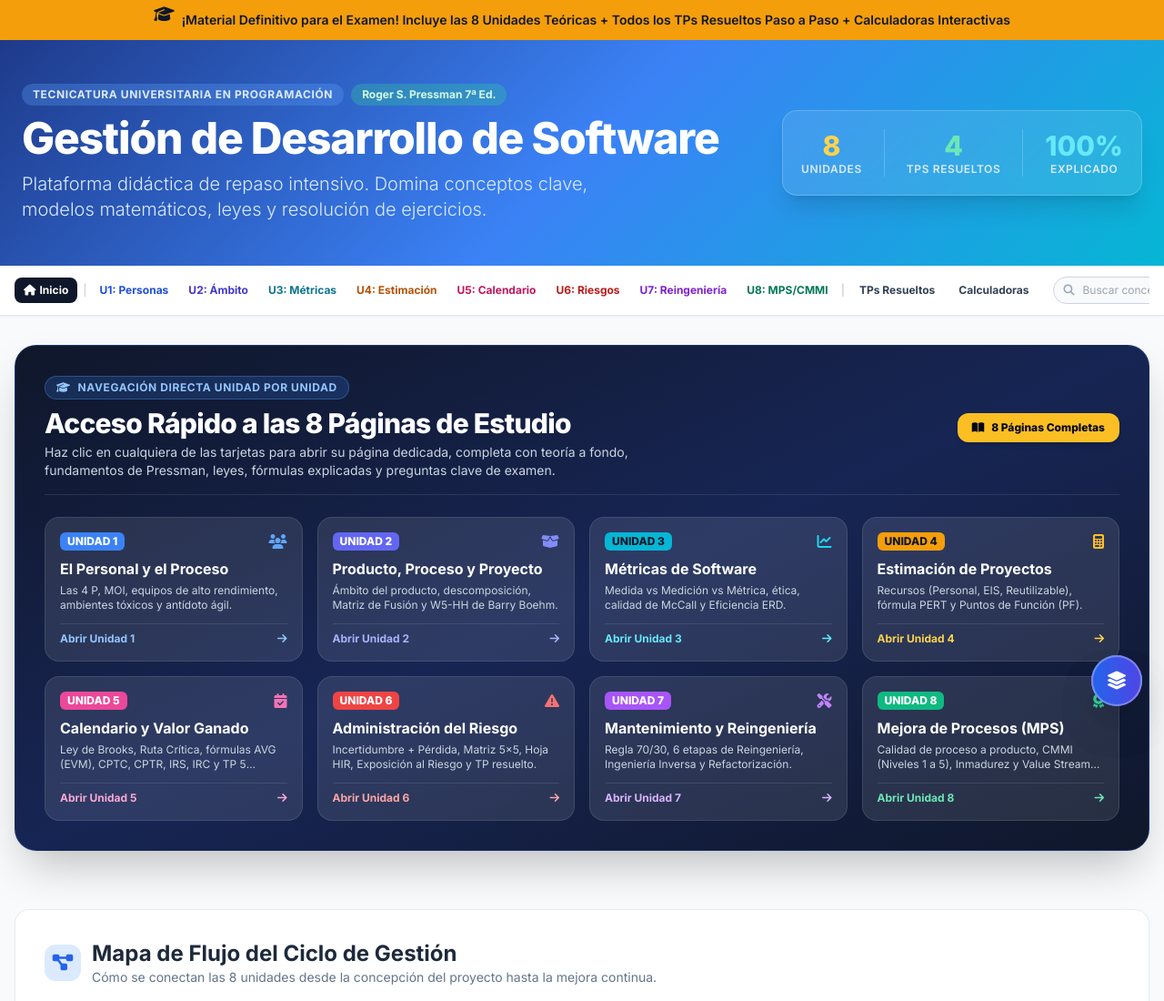
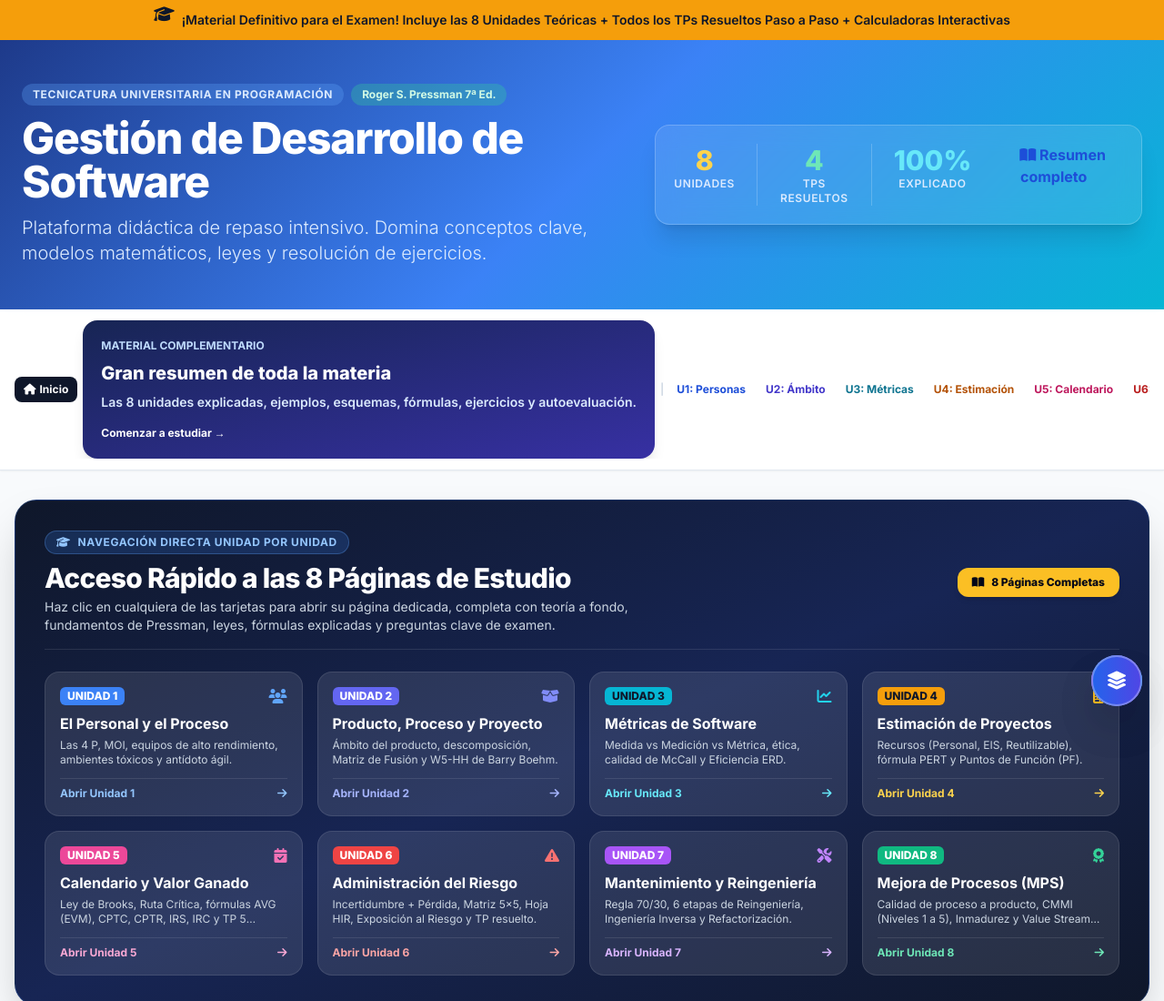
Before and after one commit to FedericoMarcenac/gestionPaginaResumen, a plain HTML site: page index.html in a window 1280 px wide. Shown: the top 1100 px of the page at 91% size. Drawn offline with nearby package versions, Linux system fonts and the light colour scheme; a script that the page names is missing.

Commit message:
Add study summary links to homepage
Co-authored-by: Copilot <223556219+Copilot@users.noreply.github.com>

```diff
--- a/index.html
+++ b/index.html
@@ -78,6 +78,13 @@
           <div class="text-3xl font-black text-cyan-300">100%</div>
           <div class="text-xs uppercase text-blue-100 font-semibold tracking-wider">Explicado</div>
         </div>
+        <div><a href="resumen-completo.html"
+               class="px-2.5 py-1.5 rounded-lg hover:bg-blue-100
+               text-blue-700 font-bold transition">
+             <i class="fa-solid fa-book-open"></i>
+               Resumen completo
+            </a>
+        </div>
       </div>
     </div>
   </header>
@@ -88,6 +95,28 @@
       <div class="flex items-center gap-1.5 text-xs font-semibold whitespace-nowrap">
         <a href="index.html" class="px-2.5 py-1.5 rounded-lg bg-slate-900 text-white font-bold transition flex items-center gap-1">
           <i class="fa-solid fa-house"></i> Inicio
+        </a>
+        <a href="resumen-completo.html"
+           class="group block p-5 bg-gradient-to-br from-blue-950
+           to-indigo-800 text-white rounded-2xl shadow-lg
+           hover:-translate-y-1 transition">
+
+          <span class="text-xs font-bold text-blue-200">
+            MATERIAL COMPLEMENTARIO
+          </span>
+
+          <h3 class="text-xl font-black mt-2">
+            Gran resumen de toda la materia
+          </h3>
+
+          <p class="text-sm text-blue-100 mt-2">
+           Las 8 unidades explicadas, ejemplos, esquemas,
+            fórmulas, ejercicios y autoevaluación.
+          </p>
+
+          <span class="inline-block mt-4 font-bold">
+            Comenzar a estudiar →
+          </span>
         </a>
         <span class="text-slate-300">|</span>
         <a href="unidad1.html" class="px-2 py-1.5 rounded-lg hover:bg-blue-100 text-blue-700 font-bold transition">U1: Personas</a>
```
